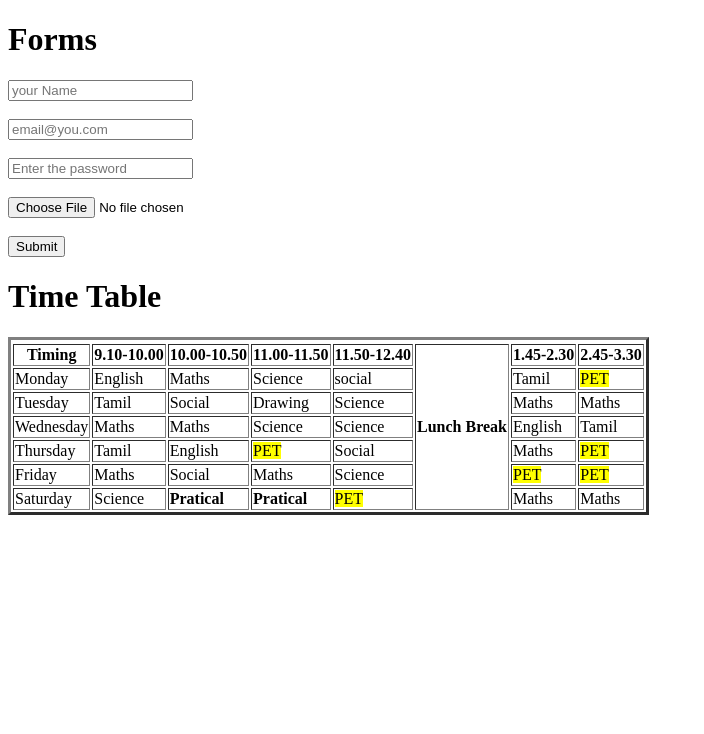
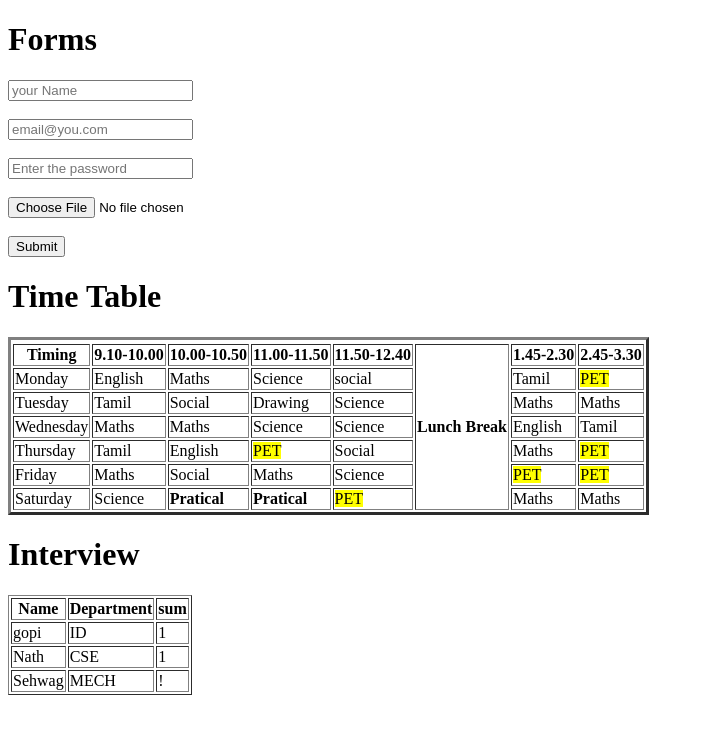
Before and after one commit to gopinathrajendran98/Html-code, a plain HTML site: page index.html in a window 1280 px wide. Shown: the whole page, without its empty margins (0-704 px from the left). Drawn offline with Linux system fonts and the light colour scheme.

Commit message:
Add files via upload

```diff
--- a/index.html
+++ b/index.html
@@ -78,10 +78,36 @@
        <td><mark>PET</mark></td>
        <td>Maths</td>
        <td>Maths</td>
+     </table>
 
 
 
-     </table>
+<h1>Interview</h1>
+<table border="1">
+<tr>
+<th>Name</th>
+<th>Department</th>
+<th colspan="2">sum</th>
+</tr>
+<tr>
+<td>gopi</td>
+<td>ID</td>
+<td>1</td>
+</tr>
+<tr>
+<td>Nath</td>
+<td>CSE</td>
+<td>1</td>
+</tr>
+<tr>
+<td>Sehwag</td>
+<td>MECH</td>
+<td>!</td>
+</tr>
+
+
+
+</table>
 
     </div>
 
```
